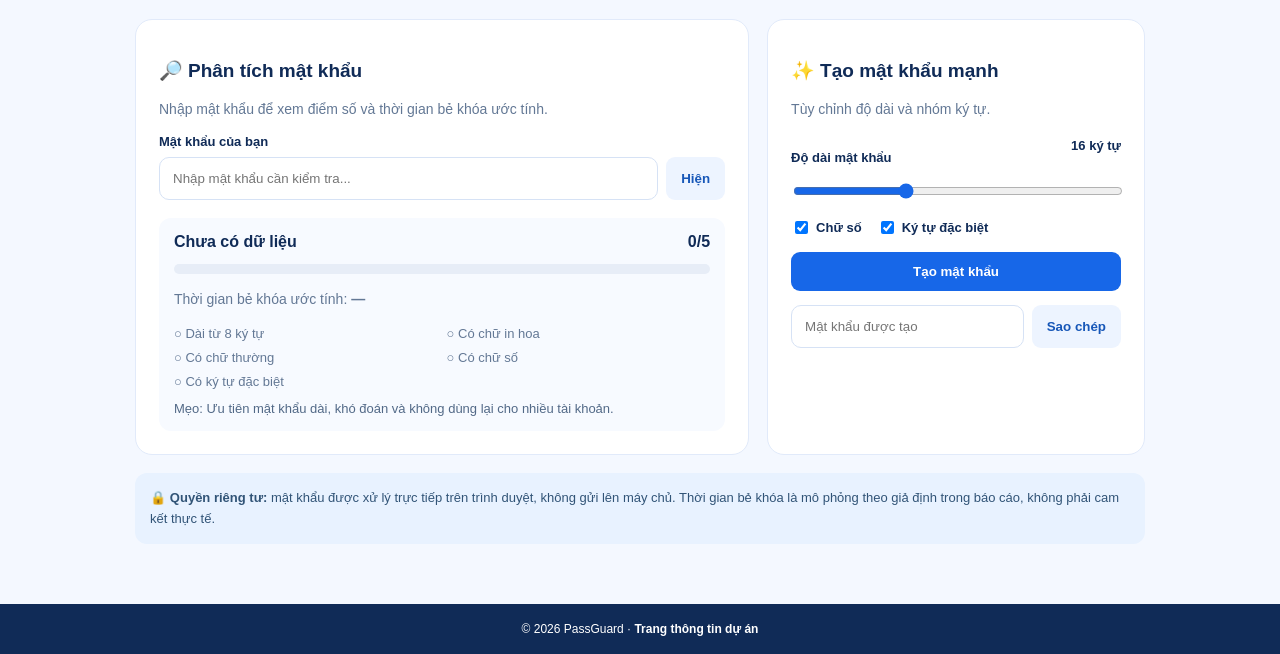
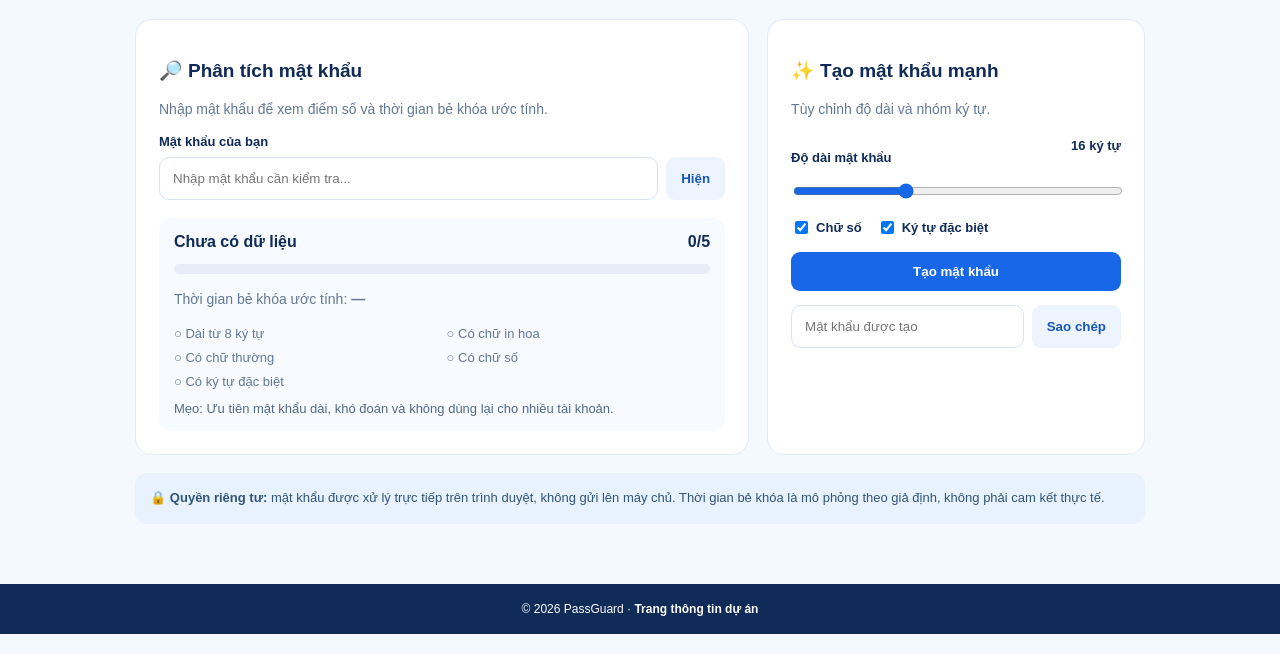
Before and after one commit to nctam08/nhapmon, a plain HTML site: page passguard.html in a window 1280 px wide. Shown: the part 261-915 px from the top of the page. Drawn offline with Linux system fonts and the light colour scheme.

Commit message:
Update privacy message for clarity

```diff
--- a/passguard.html
+++ b/passguard.html
@@ -7,7 +7,7 @@
 <div class="layout"><section class="panel"><h2>🔎 Phân tích mật khẩu</h2><p>Nhập mật khẩu để xem điểm số và thời gian bẻ khóa ước tính.</p><label for="pw">Mật khẩu của bạn</label><div class="inputrow"><input id="pw" type="password" placeholder="Nhập mật khẩu cần kiểm tra..." autocomplete="off"><button class="secondary" id="toggle">Hiện</button></div>
 <div class="result"><div class="head"><span id="status">Chưa có dữ liệu</span><span id="score">0/5</span></div><div class="bar"><span id="bar"></span></div><p>Thời gian bẻ khóa ước tính: <b id="time">—</b></p><div class="criteria" id="criteria"><span>○ Dài từ 8 ký tự</span><span>○ Có chữ in hoa</span><span>○ Có chữ thường</span><span>○ Có chữ số</span><span>○ Có ký tự đặc biệt</span></div><div class="warn" id="warn"></div><div class="tips" id="tips">Mẹo: Ưu tiên mật khẩu dài, khó đoán và không dùng lại cho nhiều tài khoản.</div></div></section>
 <aside class="panel"><h2>✨ Tạo mật khẩu mạnh</h2><p>Tùy chỉnh độ dài và nhóm ký tự.</p><div class="range"><label for="len">Độ dài mật khẩu</label><output id="out">16 ký tự</output></div><input id="len" type="range" min="8" max="32" value="16"><div class="checks"><label><input id="digits" type="checkbox" checked> Chữ số</label><label><input id="symbols" type="checkbox" checked> Ký tự đặc biệt</label></div><button id="make" style="width:100%">Tạo mật khẩu</button><div class="generated"><input id="generated" readonly placeholder="Mật khẩu được tạo"><button class="secondary" id="copy">Sao chép</button></div><p id="msg"></p></aside></div>
-<div class="privacy">🔒 <b>Quyền riêng tư:</b> mật khẩu được xử lý trực tiếp trên trình duyệt, không gửi lên máy chủ. Thời gian bẻ khóa là mô phỏng theo giả định trong báo cáo, không phải cam kết thực tế.</div></main>
+<div class="privacy">🔒 <b>Quyền riêng tư:</b> mật khẩu được xử lý trực tiếp trên trình duyệt, không gửi lên máy chủ. Thời gian bẻ khóa là mô phỏng theo giả định, không phải cam kết thực tế.</div></main>
 <footer>© 2026 PassGuard · <a href="index.html" style="color:white">Trang thông tin dự án</a></footer>
 <script>
 const $=id=>document.getElementById(id),common=['123456','password','qwerty','admin','sinhvien','matkhau'],labels=['Dài từ 8 ký tự','Có chữ in hoa','Có chữ thường','Có chữ số','Có ký tự đặc biệt'];
```
